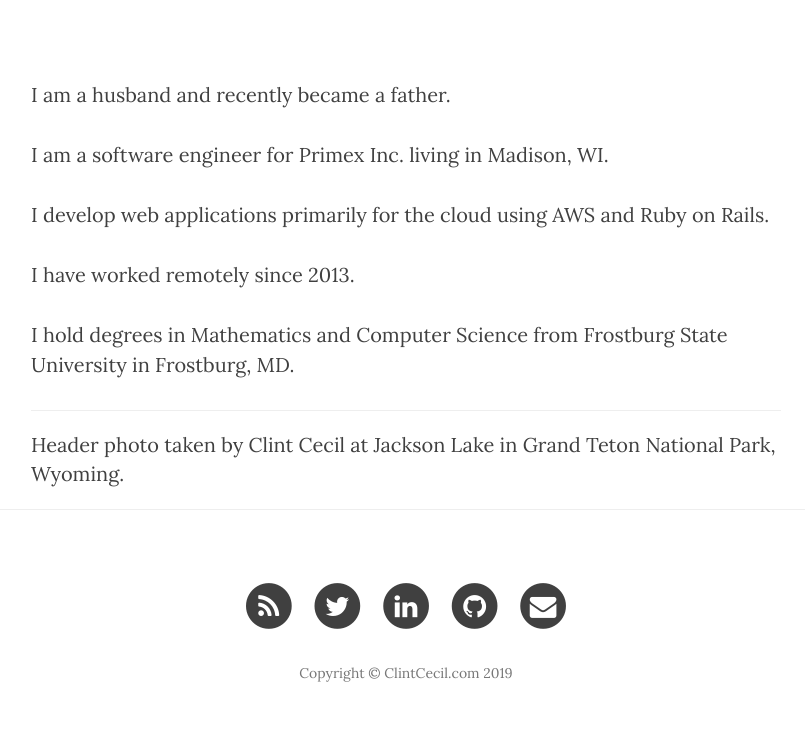
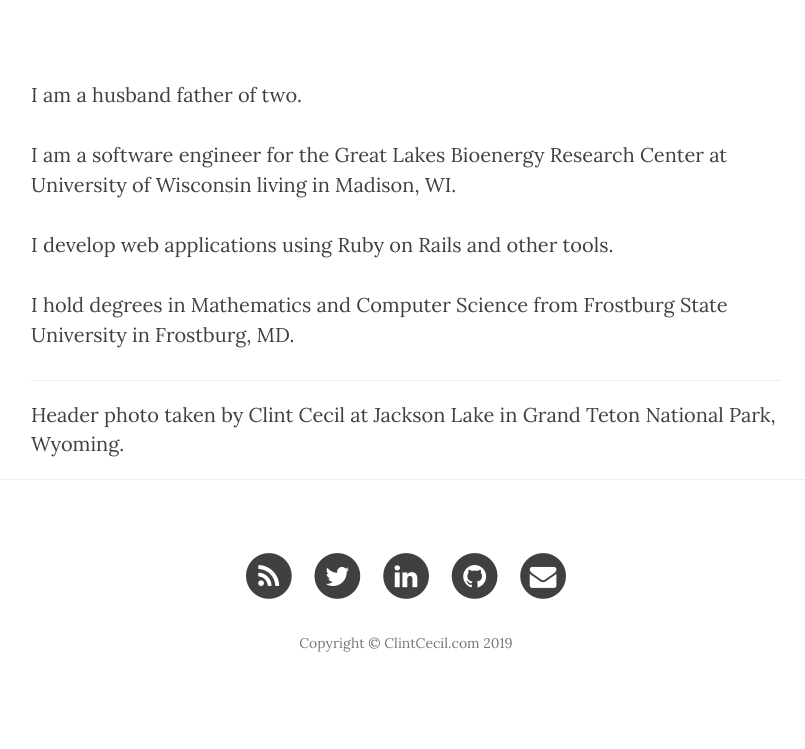
Before and after one commit to thatRailsGuy/thatRailsGuy.github.io, a Jekyll site: the page built from about.html, in a window 1280 px wide. Shown: the part 448-1197 px from the top of the page, without its empty margins (234-1039 px from the left). Built offline with Jekyll 4.4.1, drawn with Linux system fonts in a browser that asks for light colours; nearby versions of some CDN libraries; after the commit the page ends 1167 px from its top, so only the background shows below that.

Commit message:
Update about.html

```diff
--- a/about.html
+++ b/about.html
@@ -5,13 +5,11 @@ description: "This is who I am."
 header-img: "img/07-teton.jpg"
 ---
 
-<p>I am a husband and recently became a father.</p>
+<p>I am a husband father of two.</p>
 
-<p>I am a software engineer for Primex Inc. living in Madison, WI.</p>
+<p>I am a software engineer for the Great Lakes Bioenergy Research Center at University of Wisconsin living in Madison, WI.</p>
 
-<p>I develop web applications primarily for the cloud using AWS and Ruby on Rails.</p>
-
-<p>I have worked remotely since 2013.</p>
+<p>I develop web applications using Ruby on Rails and other tools.</p>
 
 <p>I hold degrees in Mathematics and Computer Science from Frostburg State University in Frostburg, MD.</p>
 
```
